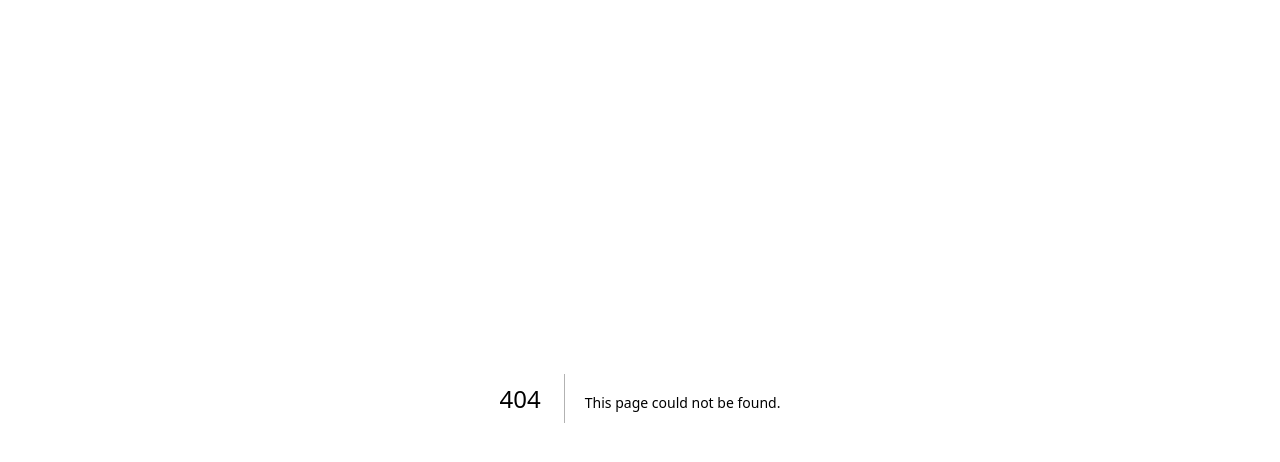
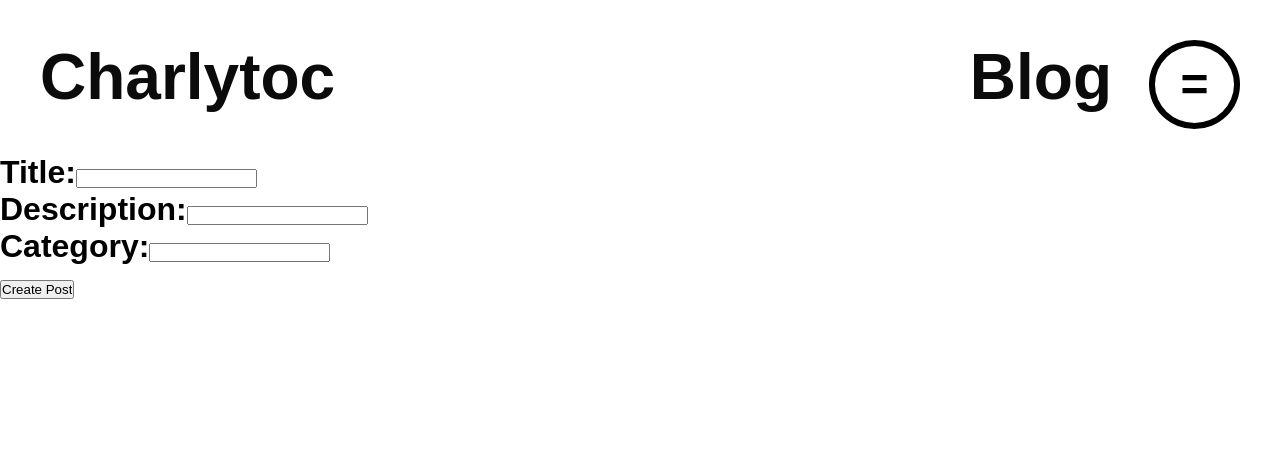
Before and after one commit to Charlytoc/finalporty, a Next.js app: page /blog/post in a window 1280 px wide. Before the commit this address had no page. Shown: the top 462 px of the page. Built offline with nearby package versions, Linux system fonts and the light colour scheme.

Commit message:
blog init

```diff
--- /dev/null
+++ b/app/blog.css
@@ -0,0 +1,52 @@
+.blog-container {
+    background-color: rgb(255, 251, 244);
+    text-align: center;
+
+
+}
+.blog-container > h1 {
+    font-size: 4rem;
+    background-image: url('../public/haikei.svg');
+    -webkit-background-clip: text;
+    -webkit-text-fill-color: transparent;
+}
+#posts-container {
+    display: flex;
+    justify-content: center;
+    flex-direction: column;
+    align-items: center;
+}
+.article {
+    /* border: 1px var(--clr-flower) solid; */
+    text-align: center;
+    padding: 1rem;
+    max-width: 80vw;
+}
+.article h1 {
+
+    text-align: center;
+    font-size: 2.6rem;
+
+    line-height: 2rem;
+}
+.article div {
+
+     display: flex;
+     justify-content: center;
+     gap: 2rem;
+     font-size: 1.3rem;
+     margin-bottom: 0.5rem;
+     color: var(--clr-flower);
+}
+.article p {
+    font-size: 1rem;
+}
+/* @media (min-width: 700px) {
+    #posts-container {
+        display: grid;
+        grid-template-columns: 1fr 1fr;
+  grid-template-rows: auto;
+  grid-gap: 10px;
+    }
+
+} */
--- /dev/null
+++ b/app/blog/post/page.jsx
@@ -0,0 +1,9 @@
+'use client'
+import CreatePost from "../../components/createPost";
+import Navbar from "../../components/navbar";
+
+export default function PostBlog () {
+    return <>
+    <Navbar />
+    <CreatePost /></>
+}
--- /dev/null
+++ b/app/components/createPost.jsx
@@ -0,0 +1,40 @@
+import React, { useState } from 'react';
+import axios from 'axios';
+const CreatePost = () => {
+    const [title, setTitle] = useState("");
+    const [description, setDescription] = useState("");
+    const [category, setCategory] = useState("");
+
+    const handleSubmit = async (event) => {
+        event.preventDefault();
+        try {
+            await axios.post('https://charlytocapi.onrender.com/api/blog/', {title, description, category});
+            console.log("Post sent successfully");
+        } catch (error) {
+            console.log("Error while sending post: ", error);
+        }
+    }
+
+    return (
+        <form onSubmit={handleSubmit}>
+            <label>
+                Title:
+                <input type="text" value={title} onChange={(e) => setTitle(e.target.value)} />
+            </label>
+            <br />
+            <label>
+                Description:
+                <input type="text" value={description} onChange={(e) => setDescription(e.target.value)} />
+            </label>
+            <br />
+            <label>
+                Category:
+                <input type="text" value={category} onChange={(e) => setCategory(e.target.value)} />
+            </label>
+            <br />
+            <input type="submit" value="Create Post" />
+        </form>
+    );
+};
+
+export default CreatePost;
--- a/app/components/navbar.js
+++ b/app/components/navbar.js
@@ -1,7 +1,10 @@
 'use client'
 import ActiveLink from "./linked";
 
+
+
 export default function Navbar () {
+
     const showMenu = () => {
         let menu = document.getElementById('menu')
         let all = document.getElementById('mr-all')
@@ -16,6 +19,7 @@ export default function Navbar () {
     }
     return <>
     <nav><div><ActiveLink href={'/'}>Charlytoc</ActiveLink></div>
-   <h2 onClick={showMenu}>=</h2></nav>
+   <h2 onClick={showMenu}>=</h2>
+   <div className="blog-button"><ActiveLink href={'/blog'}>Blog</ActiveLink></div></nav>
    </>
 }
--- a/app/globals.css
+++ b/app/globals.css
@@ -57,6 +57,10 @@ nav h2 {
 nav h2:hover {
   /* background: linear-gradient(132deg, var(--clr-flower), var(--clr-active)); */
   background-image: url('../public/haikei.svg');
+}
+nav .blog-button {
+  /* background-color: #0b0b0b; */
+  margin-right: 4rem;
 }
 .linked {
   cursor: pointer;
--- a/app/layout.jsx
+++ b/app/layout.jsx
@@ -2,6 +2,7 @@ import Menu from './components/menu'
 import './globals.css'
 import './about.css'
 import './projects.css'
+import './blog.css'
 import Navbar from './components/navbar'
 
 export default function RootLayout({ children }) {
--- a/package.json
+++ b/package.json
@@ -11,6 +11,7 @@
   "dependencies": {
     "@emailjs/browser": "^3.10.0",
     "@next/font": "13.1.1",
+    "axios": "^1.2.3",
     "emailjs-com": "^3.2.0",
     "eslint": "8.31.0",
     "eslint-config-next": "13.1.1",
```
Also changed, not shown: app/blog/page.jsx (added, +52 -0 lines), app/components/article.jsx (added, +12 -0 lines), 2 other files (tests, documents, lock files or other folders).
